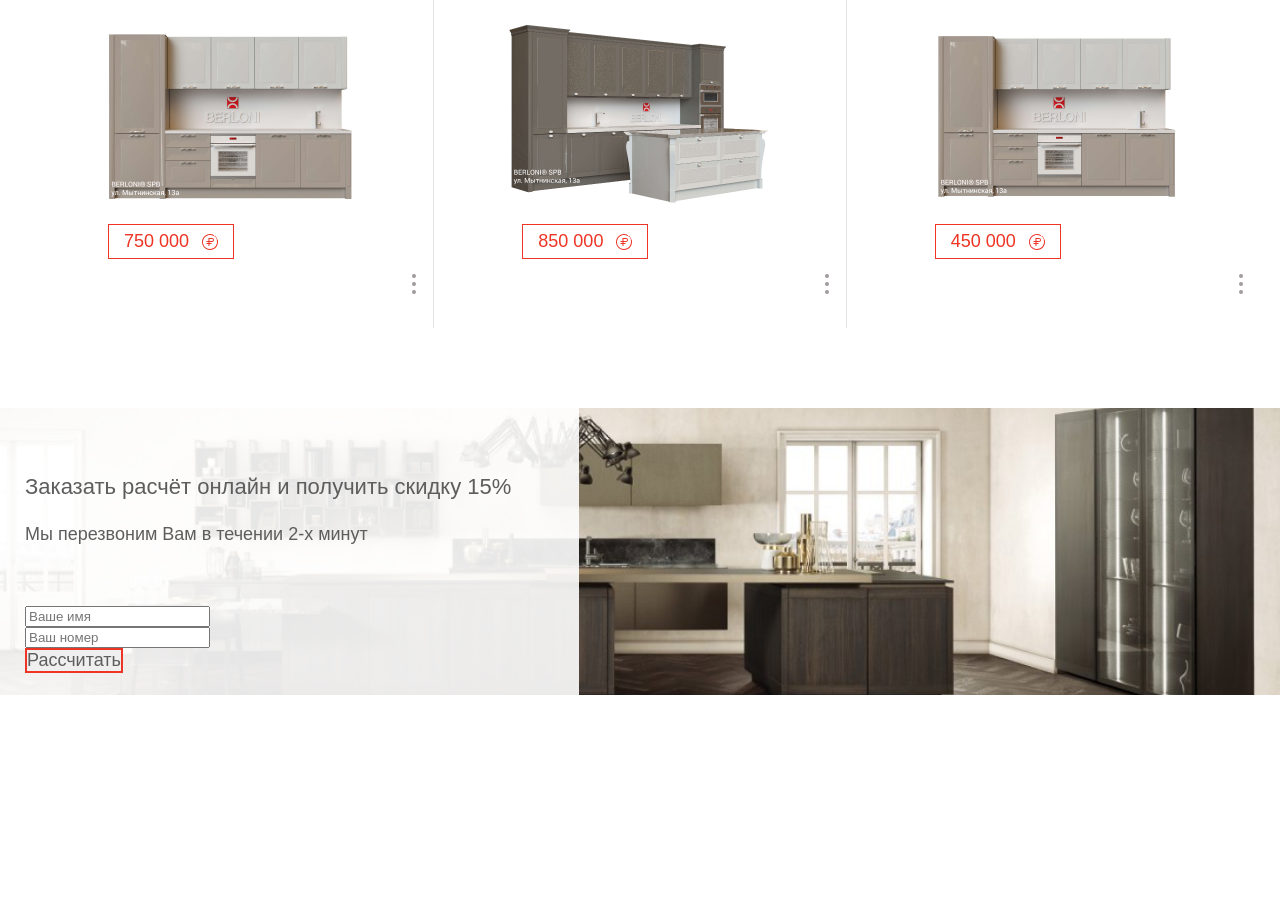
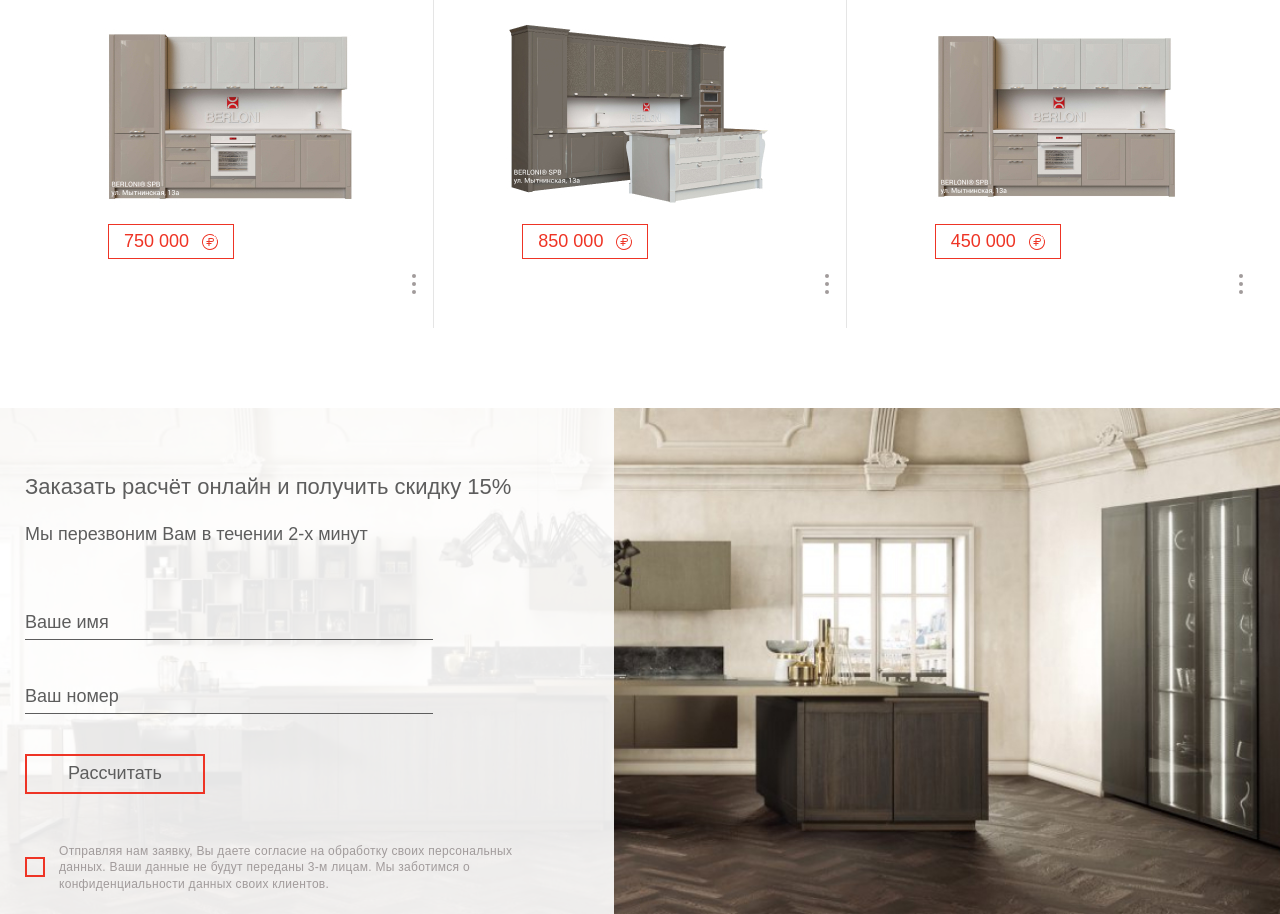
Before and after one commit to alisakova/berloni, a website: page src/index.pug in a window 1280 px wide. Shown: the part 1536-2450 px from the top of the page. Before the commit the page ends 2231 px from the top, so only its background shows below. Drawn offline with nearby package versions, Linux system fonts and the light colour scheme; files that its build step writes are made by us from their sources.

Commit message:
style form

```diff
--- a/src/components/calculation.pug
+++ b/src/components/calculation.pug
@@ -5,7 +5,12 @@ section.calculation
       .calculation__subtitle Мы перезвоним Вам в течении 2-х минут
       form.form
         .form__item
-          input(type="text", id="name", name="name", placeholder="Ваше имя", required)
+          input(type="text", id="name", name="name", placeholder="Ваше имя", required).form__input
         .form__item
-          input(type="tel", id="tel", name="tel", placeholder="Ваш номер", required)
+          input(type="tel", id="tel", name="tel", placeholder="Ваш номер", required).form__input
         button(type="submit").submit-btn Рассчитать
+        .form__item.form__item_no-max-width
+          label(for="accept", class="form__label checkbox")
+            | Отправляя нам заявку, Вы даете согласие на обработку своих персональных данных.  Ваши данные не будут переданы 3-м лицам. Мы заботимся о конфиденциальности данных своих клиентов.
+            input(id="accept", type="checkbox")
+            span.checkbox__checkmark
--- a/src/style/components/_calculation.scss
+++ b/src/style/components/_calculation.scss
@@ -9,7 +9,7 @@
     top: 0;
     left: 0;
     z-index: 2;
-    width: 45.2%;
+    width: 48%;
     height: 100%;
     background: rgba(255, 255, 255, 0.9);
   }
--- /dev/null
+++ b/src/style/components/_checkbox.scss
@@ -0,0 +1,51 @@
+.checkbox {
+  display: block;
+  position: relative;
+  padding-left: rem(34);
+  padding-top: 2px;
+  cursor: pointer;
+  user-select: none;
+  font: {
+    size: rem(12);
+    weight: 300;
+  }
+  letter-spacing: 0.3px;
+  color: $light-gray;
+}
+
+.checkbox input {
+  position: absolute;
+  opacity: 0;
+  cursor: pointer;
+  left: -9999px;
+  &:checked {
+    & ~ .checkbox__checkmark {
+      &:after {
+        display: block;
+      }
+    }
+  }
+}
+
+.checkbox__checkmark {
+  position: absolute;
+  top: 50%;
+  left: 0;
+  transform: translateY(-50%);
+  height: rem(20);
+  width: rem(20);
+  background-color: transparent;
+  border: 2px solid $red;
+  &:after {
+    content: '';
+    position: absolute;
+    display: none;
+    left: 5px;
+    top: 1px;
+    width: 5px;
+    height: 9px;
+    border: solid $main-font-color;
+    border-width: 0 2px 2px 0;
+    transform: rotate(40deg);
+  }
+}
--- a/src/style/components/_form.scss
+++ b/src/style/components/_form.scss
@@ -0,0 +1,38 @@
+.form {
+  max-width: rem(535);
+}
+
+.form__item {
+  max-width: rem(408);
+  width: 100%;
+  &:not(:last-child) {
+    margin-bottom: rem(40);
+  }
+  &_no-max-width {
+    max-width: 100%;
+  }
+}
+
+.form__input {
+  -webkit-appearance: none;
+  background: transparent;
+  border: none;
+  border-radius: 0;
+  border-bottom: 1px solid $main-font-color;
+  font: {
+    size: rem(18);
+    weight: 300;
+    family: $main-font;
+  }
+  color: $main-font-color;
+  padding: rem(6 0);
+  width: 100%;
+  @include input-placeholder {
+    font: {
+      size: rem(18);
+      weight: 300;
+      family: $main-font;
+    }
+    color: $main-font-color;
+  }
+}
--- a/src/style/components/_product.scss
+++ b/src/style/components/_product.scss
@@ -59,4 +59,5 @@
   width: rem(4);
   height: rem(20);
   background: url('../img/catalog/more-btn.svg') center center no-repeat;
+  background-size: contain;
 }
--- a/src/style/components/_submit-btn.scss
+++ b/src/style/components/_submit-btn.scss
@@ -1,4 +1,7 @@
 .submit-btn {
   border: 2px solid $red;
   font-size: rem(18);
+  background: transparent;
+  padding: rem(7 41 8);
+  margin-bottom: rem(47);
 }
--- a/src/style/main.scss
+++ b/src/style/main.scss
@@ -142,3 +142,4 @@ img {
 @import "components/calculation";
 @import "components/form";
 @import "components/submit-btn";
+@import "components/checkbox";
```
Also changed, not shown: build/css/main.css, build/index.html, 1 other file.
